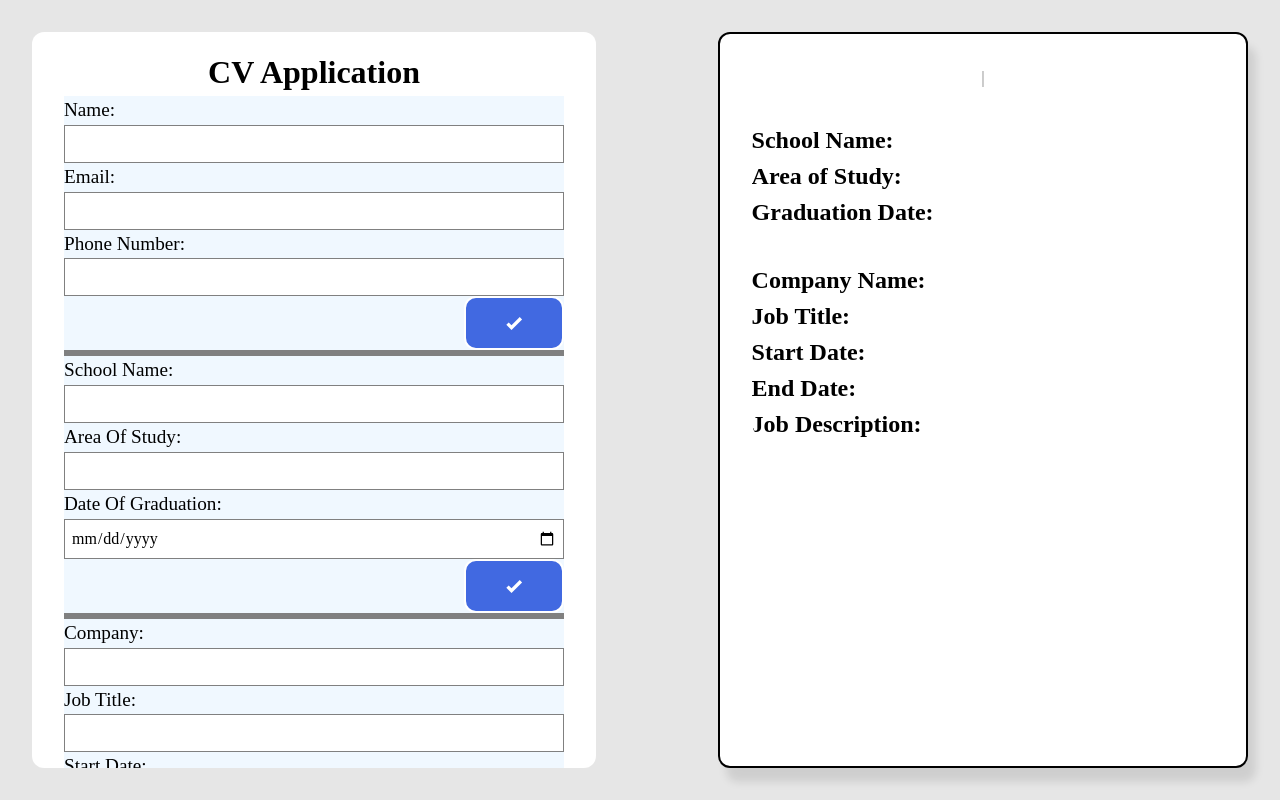
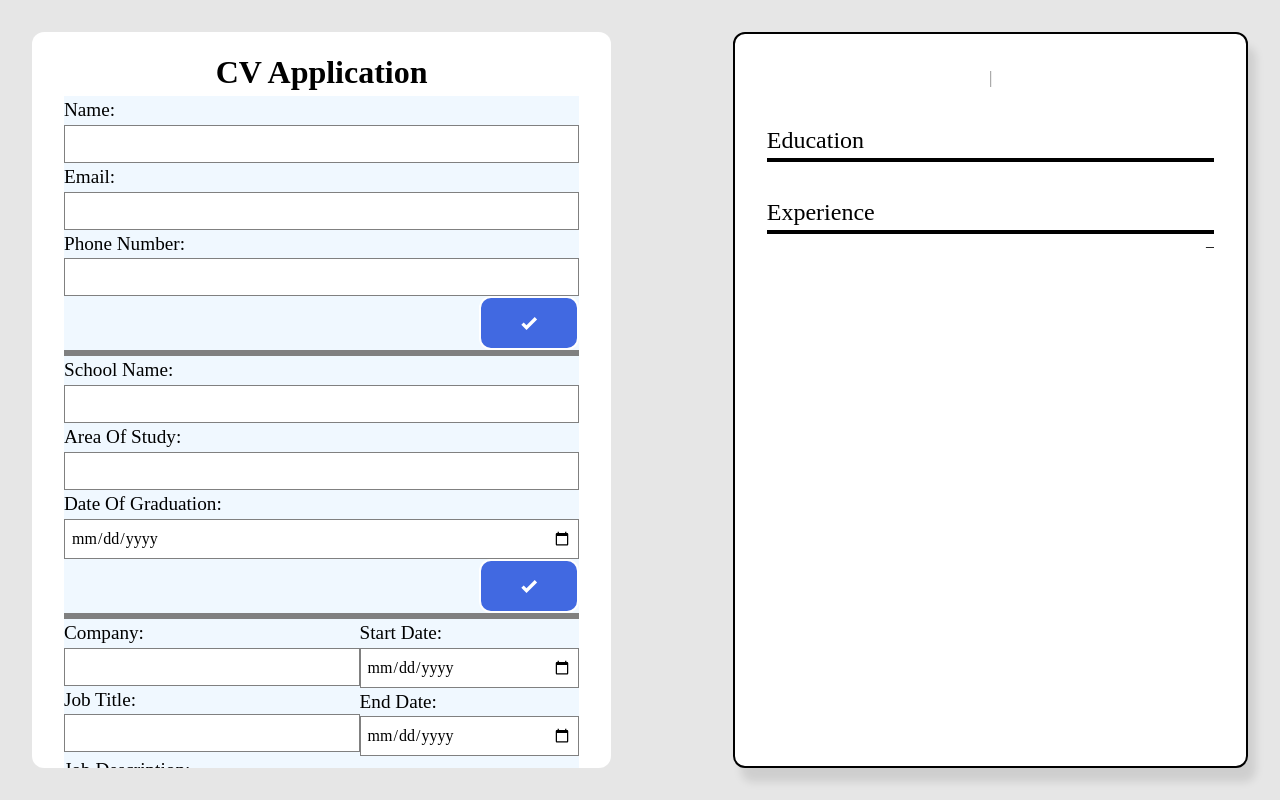
Before and after one commit to SeasonedSoup/CV-Application, a React (Vite) app: page / in a window 1280 px wide. Built offline with nearby package versions, Linux system fonts and the light colour scheme.

Commit message:
Restructure CV apply and result
it looks pretty good now just need major polishing or i
can add more features

```diff
--- a/src/components/CVResult.jsx
+++ b/src/components/CVResult.jsx
@@ -5,17 +5,26 @@ function CvResult({infoData, eduData, expData}) {
             <p className="personName"> {infoData.name}</p>
             <i className="contacts">{infoData.email} | {infoData.telephone}</i>
         </div>
-        <div className="section">
-            <h2>School Name: {eduData.schoolName}</h2>
-            <h2>Area of Study: {eduData.areaOfStudy}</h2>
-            <h2>Graduation Date: {eduData.graduationDate}</h2>
+        <div className="education">
+            <p className="resultTitle">Education</p>
+            <div className="educationHeader">
+                <h2>{eduData.schoolName}</h2>
+                <p>{eduData.graduationDate}</p>
+            </div>
+            <p className="details">{eduData.areaOfStudy}</p>
         </div>
-        <div className="section">
-            <h2>Company Name: {expData.company}</h2>
-            <h2>Job Title: {expData.jobTitle}</h2>
-            <h2>Start Date: {expData.startDate}</h2>
-            <h2>End Date: {expData.endDate}</h2>
-            <h2>Job Description: {expData.jobDescription}</h2>
+        <div className="experience">
+            <p className="resultTitle">Experience</p>
+            <div className="experienceHeader">
+                <h2>{expData.company}</h2>
+                <div className="dateWorked">
+                    <p>{expData.startDate}</p>
+                    –
+                    <p>{expData.endDate}</p>
+                </div>
+            </div>
+            <p className="details">{expData.jobTitle}</p>
+            <p className="details">{expData.jobDescription}</p>
         </div>
     </div>
     )
--- a/src/components/ExperienceForm.jsx
+++ b/src/components/ExperienceForm.jsx
@@ -53,6 +53,8 @@ function ExperienceForm({data, setData, submitted, setSubmitted}) {
 
     return (
         <form onSubmit={handleSubmit}>
+            <div className="formContainer">
+                <div className="inputColumn">
                     <p className="input">
                         <label htmlFor="company">Company: </label>
                         <CustomInput type="text" id="company" name="company" value={formData.company}
@@ -63,6 +65,8 @@ function ExperienceForm({data, setData, submitted, setSubmitted}) {
                         <CustomInput type="text" id="jobTitle" name="jobTitle" value={formData.jobTitle}
                         updateData={(value) => handleChange("jobTitle", value)}/>
                     </p>
+                </div>
+                <div className="inputColumn">
                     <p className="input">
                     <label htmlFor="startDate">Start Date: </label>
                     <CustomInput type="date" id="startDate" name="startDate" value={formData.startDate}
@@ -74,6 +78,8 @@ function ExperienceForm({data, setData, submitted, setSubmitted}) {
                     <CustomInput type="date" id="endDate" name="endDate" value={formData.endDate}
                     updateData={(value) => handleChange("endDate", value)}/>
                     </p>
+                </div>
+            </div>
 
             <label htmlFor="jobDescription">Job Description:</label>
             <CustomTextArea name="jobDescription" id="jobDescription" value={formData.jobDescription}
--- a/src/components/FinishedForm.jsx
+++ b/src/components/FinishedForm.jsx
@@ -4,7 +4,7 @@ function FinishedForm({setSubmitted, formType, formName}) {
 
     return (
         <div className="finishNoticeForm">
-            <h1>{formName} Form Submitted. Click Here to Edit!</h1>
+            <p>{formName} Form Submitted. Click Here to Edit!</p>
             <button type="button" onClick={() => setSubmitted(prev => ({...prev, [formType]: false})) }>
                 <img src={editSvg} alt="EditButton" style={{width: '20px', height: '20px'}} />
             </button>
--- a/src/styles/form.css
+++ b/src/styles/form.css
@@ -1,3 +1,5 @@
+
+/* Entire input and form layout css looks thingy */
 
 .app {
     display: flex;
@@ -15,6 +17,7 @@
     flex-direction: column;
     padding: 1rem 2rem 0 2rem;
     overflow-y: scroll;
+    flex-grow: 2;
 }
 
 .title {
@@ -42,7 +45,6 @@ p.input {
 }
 
 input {
-    min-width: 500px;
     border: 1px solid gray;
     padding: 6px;
 }
@@ -71,7 +73,21 @@ img {
 
 }
 
-/* Result */
+/* Specific To Experience Form */
+
+.formContainer {
+    display: flex;
+    justify-content: space-between;
+}
+
+.inputColumn {
+    display: flex;
+    flex-direction: column;
+    flex-grow: 1;
+    max-width: 350px;
+}
+
+/* Resume Result CSS*/
 .resume {
     background-color: white;
     border-radius: 12px;
@@ -89,13 +105,26 @@ img {
     flex-direction: column;
     gap: 2rem;
 
-    border-radius: 20px;
     overflow: auto;
 }
 
 .header {
     display: flex;
     flex-direction: column;
+}
+
+.resultTitle {
+    font-size: x-large;
+    border-bottom: solid 4px black;
+}
+
+.educationHeader, .experienceHeader {
+    display: flex;
+    justify-content: space-between;
+}
+
+.details {
+    color: gray;
 }
 .personName {
     font-size: xx-large;
@@ -107,3 +136,7 @@ img {
     color: gray;
     text-align: center;
 }
+
+.dateWorked {
+    display: flex;
+}
```
Lines whose indentation alone changed are shown as unchanged.
